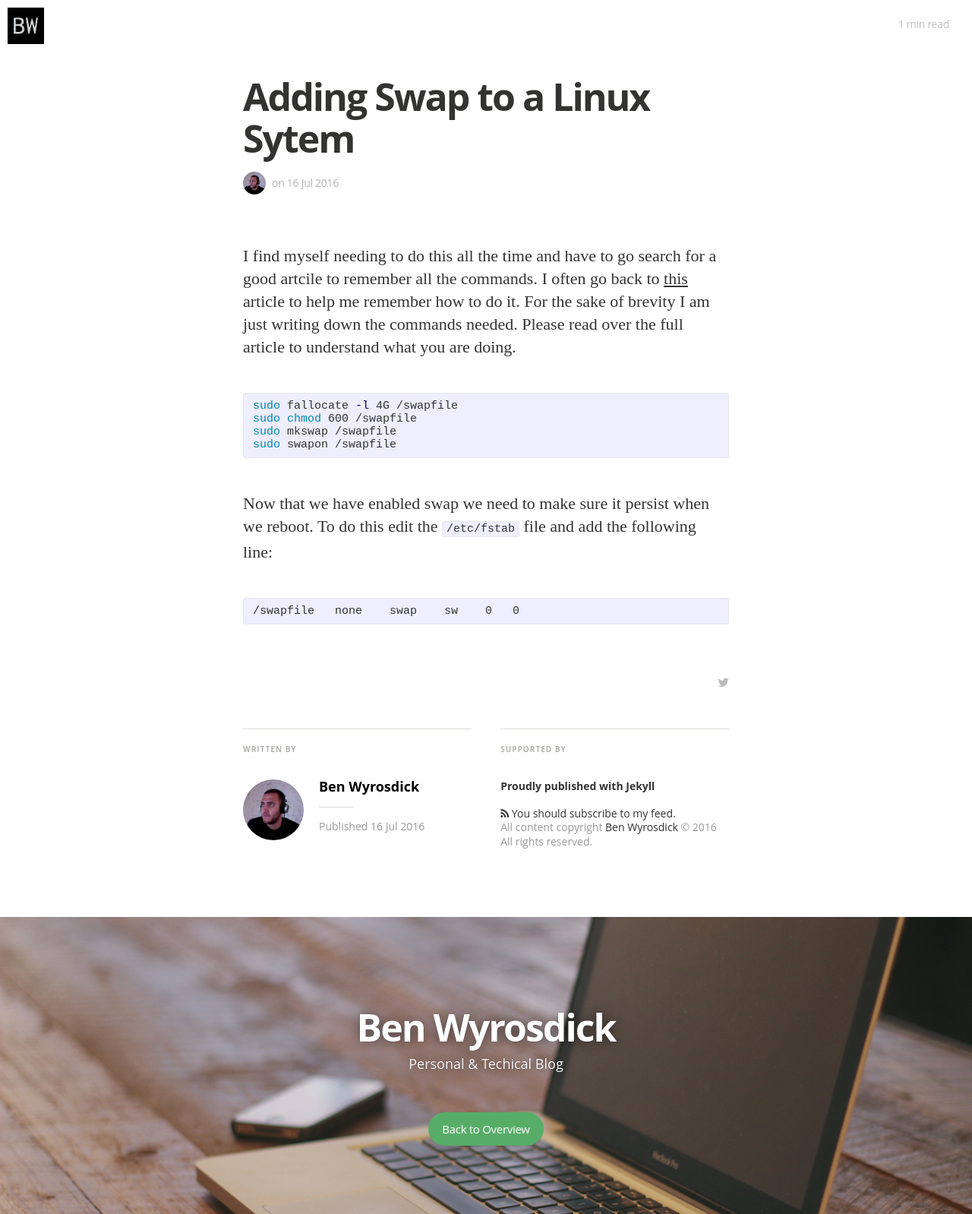
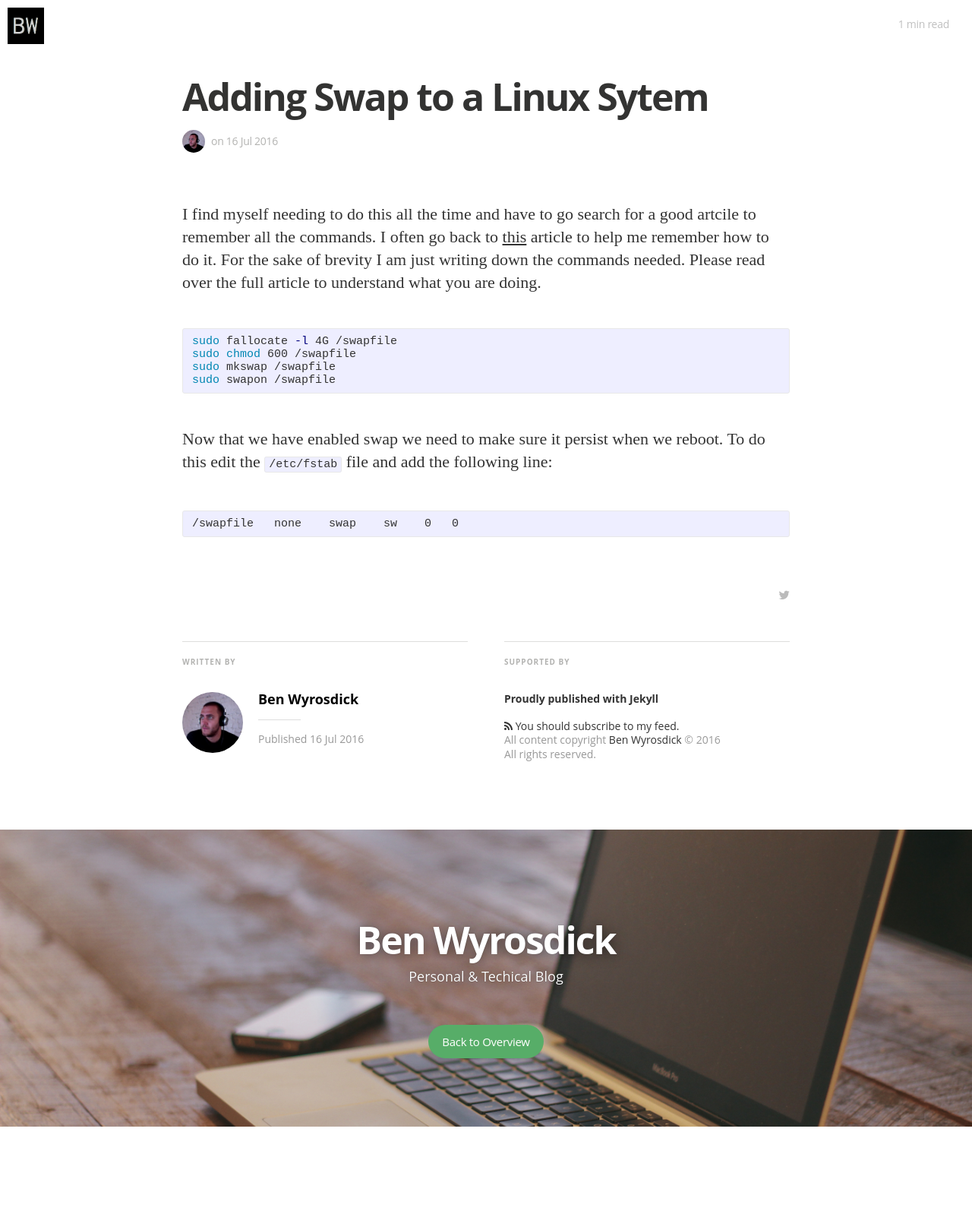
Before and after one commit to benwyrosdick/benwyrosdick.github.io, a Jekyll site: the page built from _posts/2016-07-16-adding_swap.markdown, in a window 1280 px wide. Shown: the whole page at 76% size. Built offline with Jekyll 4.4.1, drawn with Linux system fonts in a browser that asks for light colours; nearby versions of some CDN libraries; some web fonts are replaced; after the commit the page ends 1483 px from its top, so only the background shows below that.

Commit message:
make page wider

```diff
--- a/css/main.sass
+++ b/css/main.sass
@@ -12,6 +12,8 @@ $rs: 16px
 
 $font-serif: Linux Libertine
 $font-sans: Open Sans, MundoSans, "Helvetica Neue", Arial, Helvetica, sans-serif
+
+$width: 800px
 
 
 @mixin respond-to($breakpoint)
@@ -76,7 +78,7 @@ body
 
 .blog-header
   width: 100%
-  max-width: 640px
+  max-width: $width
   margin: 0 auto
   position: relative
   padding: 0
@@ -130,7 +132,7 @@ body
 
 .content
   width: 100%
-  max-width: 640px
+  max-width: $width
   margin: 0 auto
   @include box-sizing(border-box)
   @include respond-to(800)
@@ -221,7 +223,7 @@ body
   margin: 0 auto
   padding: $rs*3 0
   width: 100%
-  max-width: 640px
+  max-width: $width
   font-size: $rs/4*3
   text-align: center
   color: #999
```
